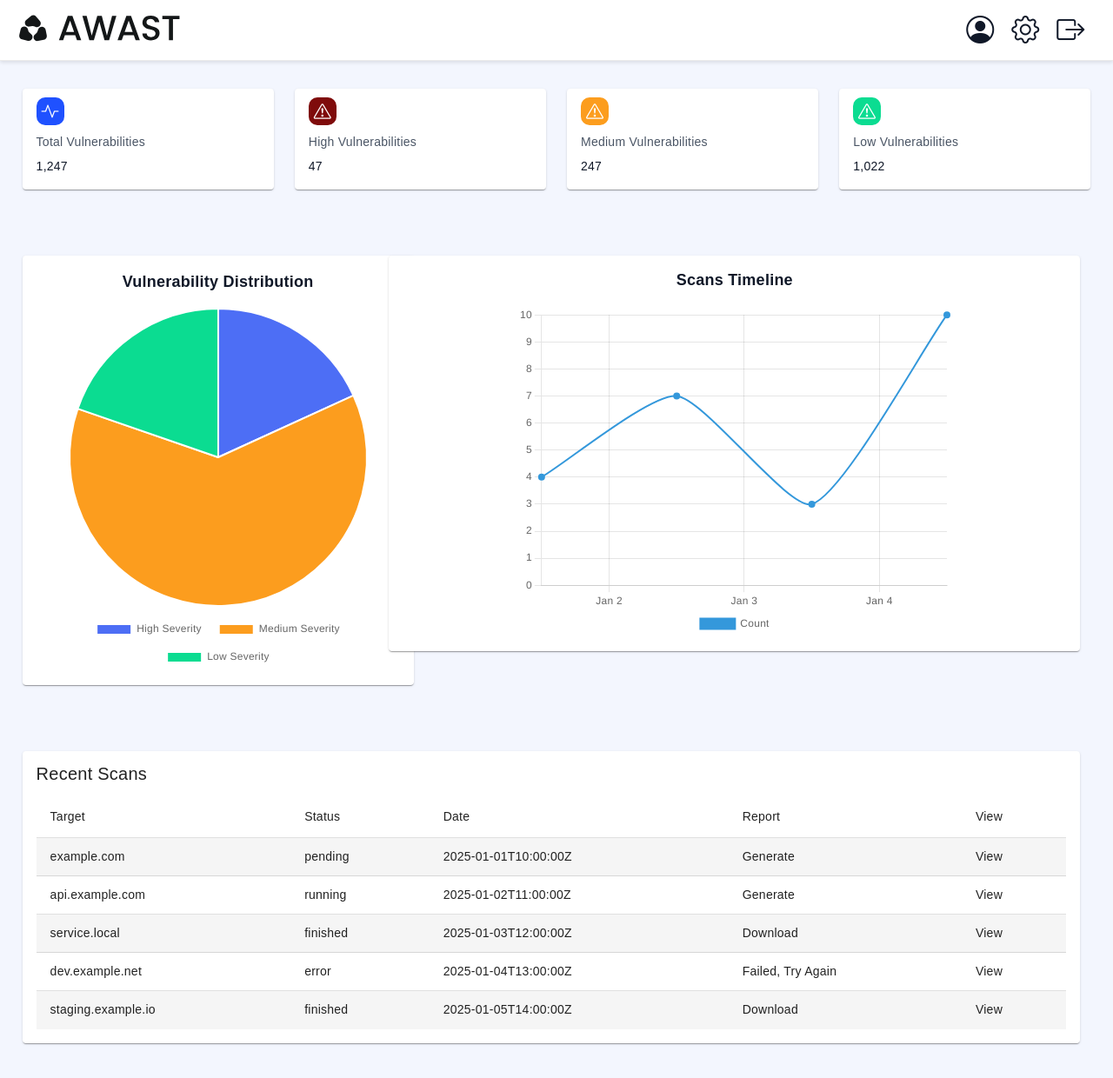
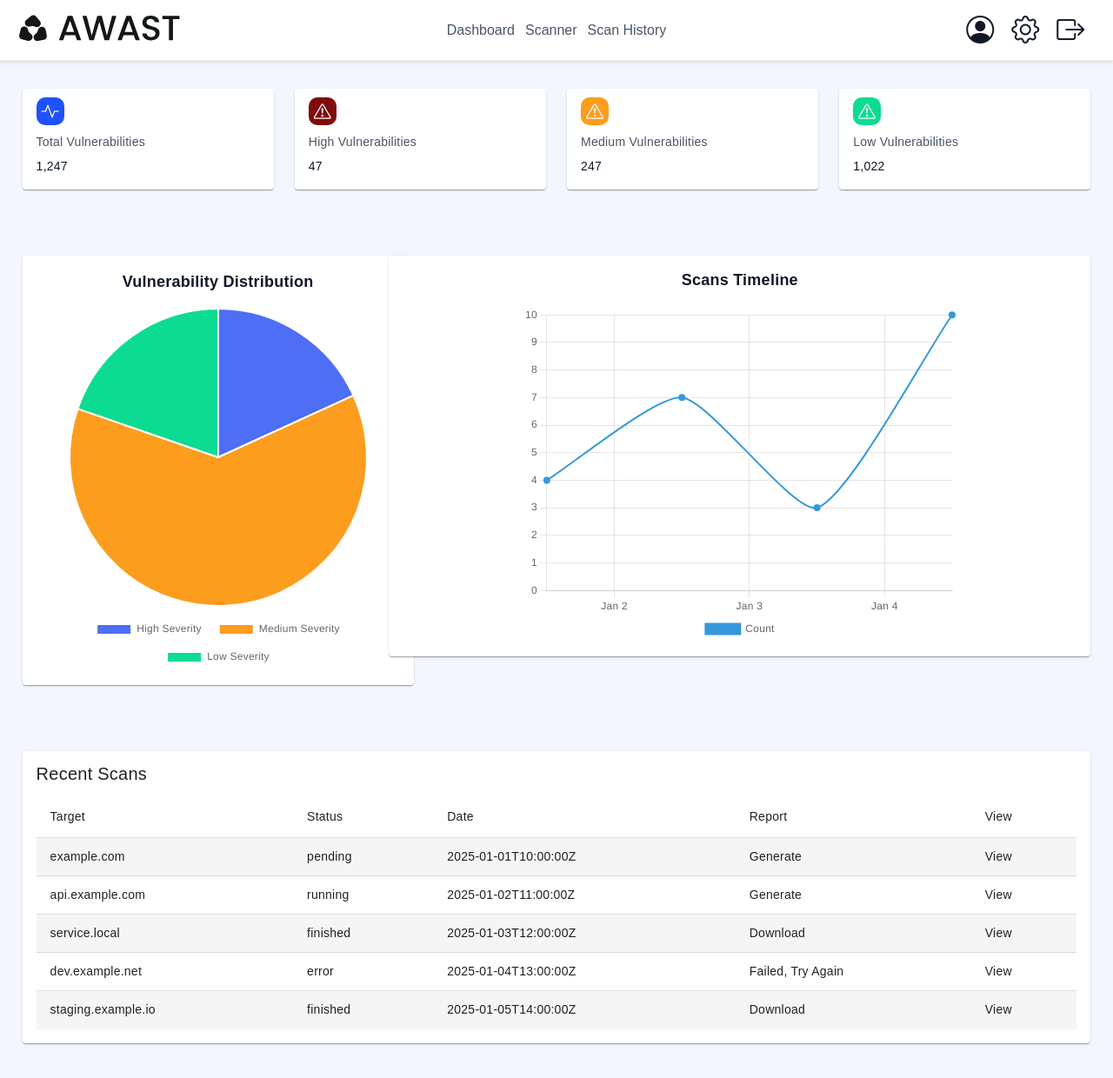
Before and after one commit to MikoBN1/AWAST_Diploma, a Vue app in the folder client/awast-front/: page /dashboard in a window 1280 px wide. Shown: the top 1240 px of the page at 87% size. Built offline with nearby package versions, Linux system fonts and the light colour scheme; a web font is replaced by a local one.

Commit message:
fix: design header and dashboard

```diff
--- a/client/awast-front/src/components/layout/HeaderComponent.vue
+++ b/client/awast-front/src/components/layout/HeaderComponent.vue
@@ -13,8 +13,10 @@ import logo from '../../assets/img/logo.svg'
                   class="logo"
           />
         </v-col>
-        <v-col>
-
+        <v-col class="d-flex align-center py-0 ga-3 justify-center">
+          <router-link class="link" to="/dashboard">Dashboard</router-link>
+          <router-link class="link" to="/dashboard">Scanner</router-link>
+          <router-link class="link" to="/dashboard">Scan History</router-link>
         </v-col>
         <v-col>
           <v-row class="ga-5 pr-0 ma-0" justify="end">
@@ -69,4 +71,8 @@ import logo from '../../assets/img/logo.svg'
 .bi{
   color: var(--text-color);
 }
+.link{
+  color: var(--sub-text);
+  text-decoration: none;
+}
 </style>
--- a/client/awast-front/src/views/DashboardView.vue
+++ b/client/awast-front/src/views/DashboardView.vue
@@ -22,13 +22,13 @@ const items = [
     <v-col cols="12" md="4" class="pl-0 pb-0">
       <DashboardPieChart :severityCounts="{high:12, medium: 41, low:13}" width="450"/>
     </v-col>
-    <v-col cols="12" md="8" class="pb-0">
+    <v-col cols="12" md="8" class="pb-0 pr-0">
       <DashboardLineChart width="100%" :items="items"/>
     </v-col>
   </v-row>
 
   <v-row class="ma-0 mb-16">
-    <v-col cols="12" md="12" class="pl-0 pb-0">
+    <v-col cols="12" md="12" class="px-0 pb-0">
       <ScansHistory />
     </v-col>
   </v-row>
```
